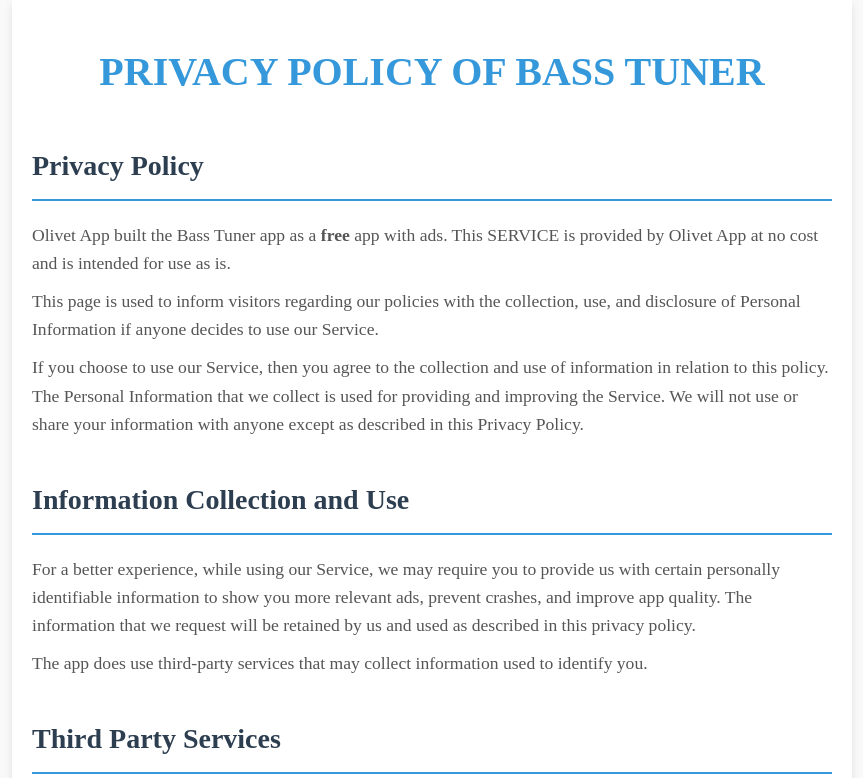
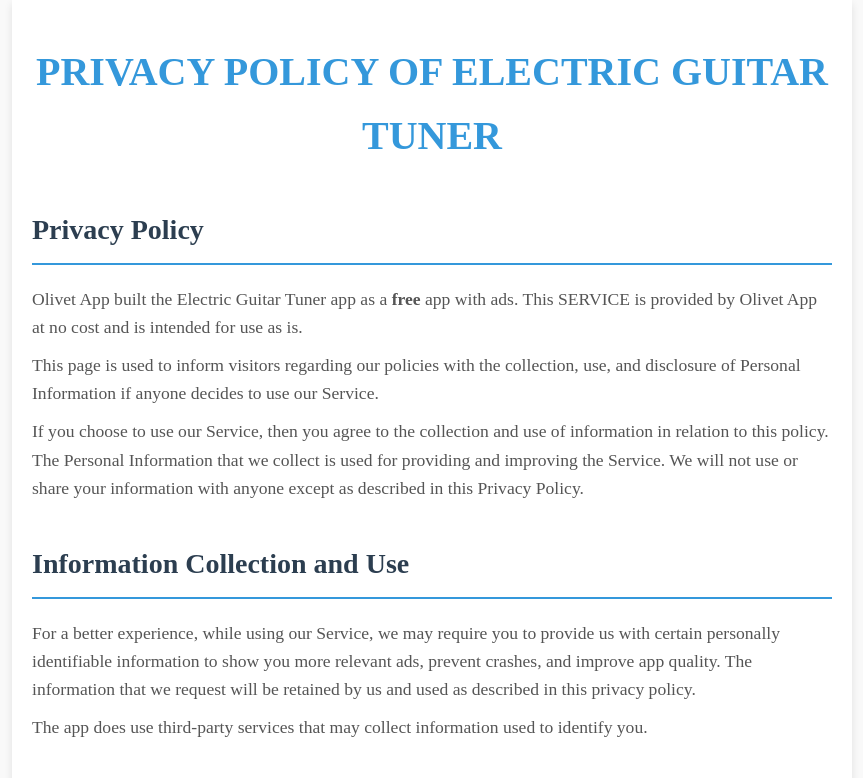
Before and after one commit to olivetapp/Electric-Guitar-Tuner, a plain HTML site: page privacy-policy.html in a window 1280 px wide. Shown: the top 778 px of the page, without its empty margins (208-1071 px from the left). Drawn offline with Linux system fonts and the light colour scheme.

Commit message:
Update privacy-policy.html

```diff
--- a/privacy-policy.html
+++ b/privacy-policy.html
@@ -3,7 +3,7 @@
 <head>
     <meta charset="UTF-8">
     <meta name="viewport" content="width=device-width, initial-scale=1.0">
-    <title>Privacy Policy - Bass Tuner</title>
+    <title>Privacy Policy - Electric Guitar Tuner</title>
     <meta name="robots" content="noindex">
     <style>
         body {
@@ -93,10 +93,10 @@
 <body>
 
     <div class="container">
-        <h1>Privacy Policy of Bass Tuner</h1>
+        <h1>Privacy Policy of Electric Guitar Tuner</h1>
 
         <h2>Privacy Policy</h2>
-        <p>Olivet App built the Bass Tuner app as a <strong>free</strong> app with ads. This SERVICE is provided by Olivet App at no cost and is intended for use as is.</p>
+        <p>Olivet App built the Electric Guitar Tuner app as a <strong>free</strong> app with ads. This SERVICE is provided by Olivet App at no cost and is intended for use as is.</p>
         <p>This page is used to inform visitors regarding our policies with the collection, use, and disclosure of Personal Information if anyone decides to use our Service.</p>
         <p>If you choose to use our Service, then you agree to the collection and use of information in relation to this policy. The Personal Information that we collect is used for providing and improving the Service. We will not use or share your information with anyone except as described in this Privacy Policy.</p>
 
@@ -138,7 +138,7 @@
 
         <h2>Changes to This Privacy Policy</h2>
         <p>We may update our Privacy Policy from time to time. Thus, you are advised to review this page periodically for any changes. We will notify you of any changes by posting the new Privacy Policy on this page.</p>
-        <p>This policy is effective as of 2025-03-22.</p>
+        <p>This policy is effective as of 2025-05-09.</p>
 
         <div class="contact-info">
             <h2>Contact Us</h2>
```
